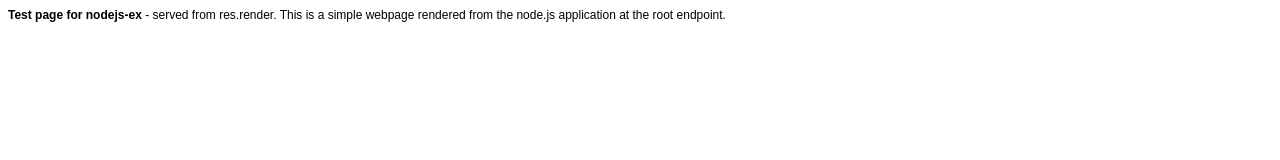
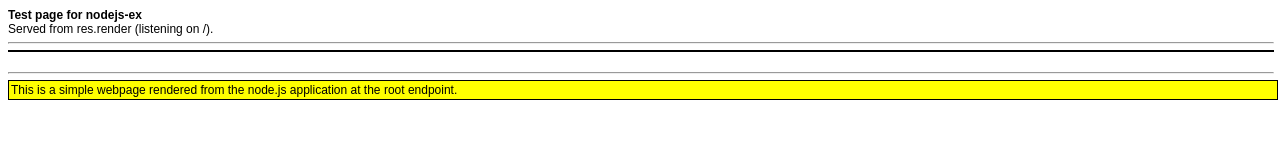
Before and after one commit to utherp0/ocpnode, a website: page views/node_test.html in a window 1280 px wide. Drawn offline with Linux system fonts and the light colour scheme; files that its build step writes are made by us from their sources.

Commit message:
Extended the node_test html file as default

```diff
--- a/views/node_test.html
+++ b/views/node_test.html
@@ -6,9 +6,16 @@
 </head>
 
 <body>
-<b>Test page for nodejs-ex</b> - served from res.render.
+<b>Test page for nodejs-ex</b><br/>
+Served from res.render (listening on /).<br/>
+<hr width="100%"/>
+<div class="statusInformation" id="requestStatus">
 
-This is a simple webpage rendered from the node.js application at the root endpoint.<p/>
+</div><br/>
+<hr width="100%"/>
+<div class="information">
+This is a simple webpage rendered from the node.js application at the root endpoint.<br/>
+</div>
 
 </body>
 </html>
```
